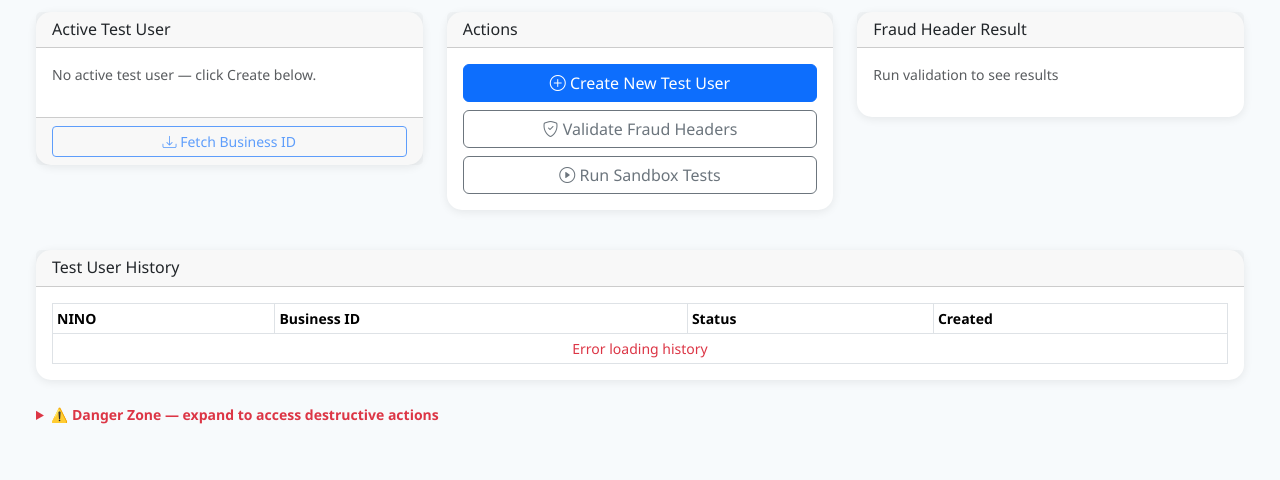
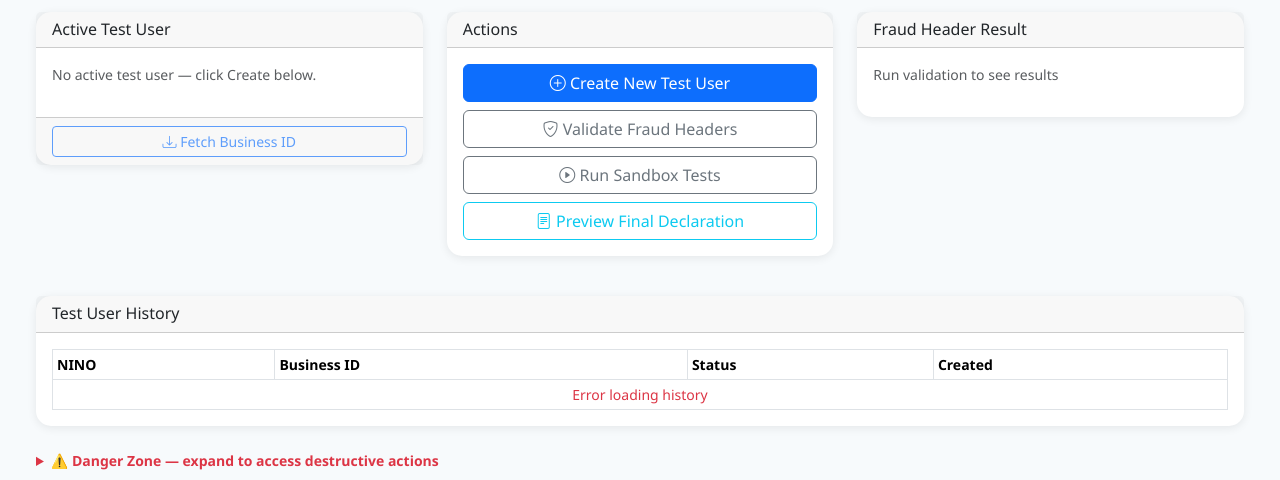
Before and after one commit to djh-1980/wages-app, a Python web app: template templates/mtd_sandbox.html in a window 1280 px wide. Shown: the part 274-754 px from the top of the page. Run offline with Jinja, Linux system fonts and the light colour scheme; the template is opened without the code that fills it, so the values that code supplies are empty; some libraries are stand-ins or nearby versions.

Commit message:
Move Final Declaration preview from HMRC settings to sandbox page

```diff
--- a/templates/mtd_sandbox.html
+++ b/templates/mtd_sandbox.html
@@ -66,8 +66,11 @@
                     <button class="btn btn-outline-secondary w-100 mb-2" onclick="validateFraudHeaders()">
                         <i class="bi bi-shield-check"></i> Validate Fraud Headers
                     </button>
-                    <button class="btn btn-outline-secondary w-100" onclick="runSandboxTests()">
+                    <button class="btn btn-outline-secondary w-100 mb-2" onclick="runSandboxTests()">
                         <i class="bi bi-play-circle"></i> Run Sandbox Tests
+                    </button>
+                    <button class="btn btn-outline-info w-100" data-bs-toggle="modal" data-bs-target="#finalDeclarationPreviewModal">
+                        <i class="bi bi-file-text"></i> Preview Final Declaration
                     </button>
                 </div>
             </div>
@@ -168,6 +171,47 @@
         </div>
     </div>
 </div>
+
+<!-- Final Declaration Preview Modal (For HMRC Screenshots) -->
+<div class="modal fade" id="finalDeclarationPreviewModal" tabindex="-1" aria-labelledby="finalDeclarationPreviewModalLabel" aria-hidden="true">
+    <div class="modal-dialog modal-lg">
+        <div class="modal-content">
+            <div class="modal-header">
+                <h5 class="modal-title" id="finalDeclarationPreviewModalLabel">
+                    <i class="bi bi-file-text me-2"></i>Final Declaration Preview
+                </h5>
+                <button type="button" class="btn-close" data-bs-dismiss="modal" aria-label="Close"></button>
+            </div>
+            <div class="modal-body">
+                <div class="alert alert-info">
+                    <i class="bi bi-info-circle me-2"></i>
+                    <strong>Sandbox Preview:</strong> This is a preview of the Final Declaration statement for HMRC screenshot requirements. All controls are disabled.
+                </div>
+
+                <p class="mb-3">Before you can submit the information displayed here in response to your notice to file from HM Revenue &amp; Customs, you must read and agree to the following statement by ticking the box below.</p>
+
+                <div class="alert alert-danger" aria-labelledby="previewDeclarationStatementHeading">
+                    <h6 id="previewDeclarationStatementHeading" class="mb-3"><strong>Final Declaration Statement</strong></h6>
+                    <p class="mb-0">I declare that the information and tax return I have submitted are (taken together) correct and complete to the best of my knowledge. I understand that I may have to pay financial penalties and face prosecution if I give false information.</p>
+                </div>
+
+                <div class="form-check mb-3">
+                    <input type="checkbox" class="form-check-input" id="previewDeclarationCheckbox" disabled>
+                    <label class="form-check-label" for="previewDeclarationCheckbox">
+                        I confirm that I have read and understood the declaration statement above
+                    </label>
+                </div>
+
+                <button class="btn btn-danger" disabled>
+                    <i class="bi bi-file-text me-1"></i>Submit Final Declaration to HMRC
+                </button>
+            </div>
+            <div class="modal-footer">
+                <button type="button" class="btn btn-secondary" data-bs-dismiss="modal">Close</button>
+            </div>
+        </div>
+    </div>
+</div>
 {% endblock %}
 
 {% block extra_js %}
```
Also changed, not shown: templates/settings/hmrc.html (+0 -46 lines).
